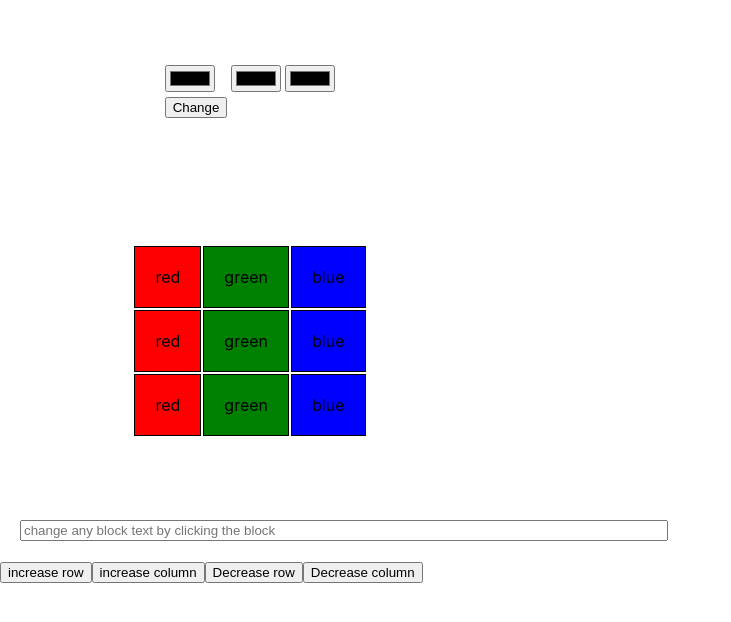
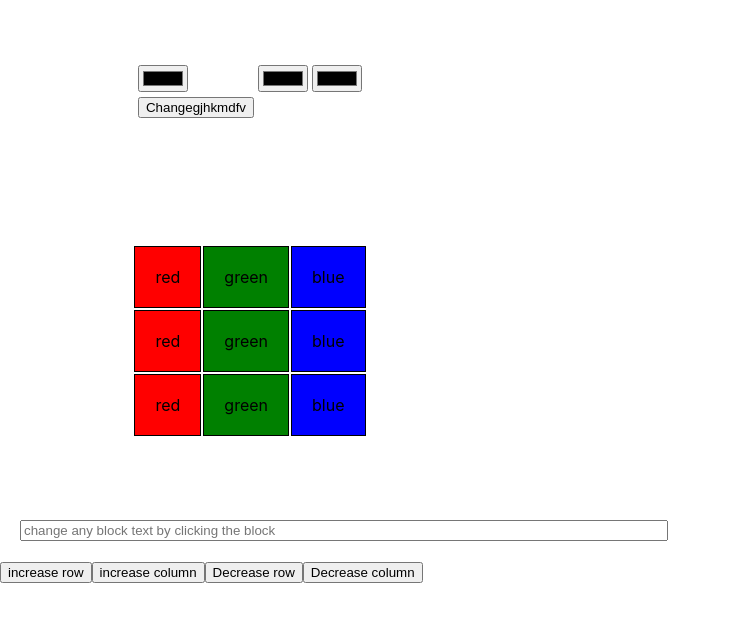
Before and after one commit to aayush16111996/Tableapp, a React (Create React App) app: page / in a window 1280 px wide. Shown: the top 622 px of the page, without its empty margins (0-731 px from the left). Built offline with nearby package versions, Linux system fonts and the light colour scheme.

Commit message:
recent commit

```diff
--- a/src/Changecolorbutton.js
+++ b/src/Changecolorbutton.js
@@ -4,7 +4,7 @@ function Changecolorbutton(props) {
     return (
         <tr>
             <td id="changebutton">
-                <button onClick={props.changehandler}>Change</button>
+                <button onClick={props.changehandler}>Changegjhkmdfv</button>
             </td>
         </tr>
     )
```
